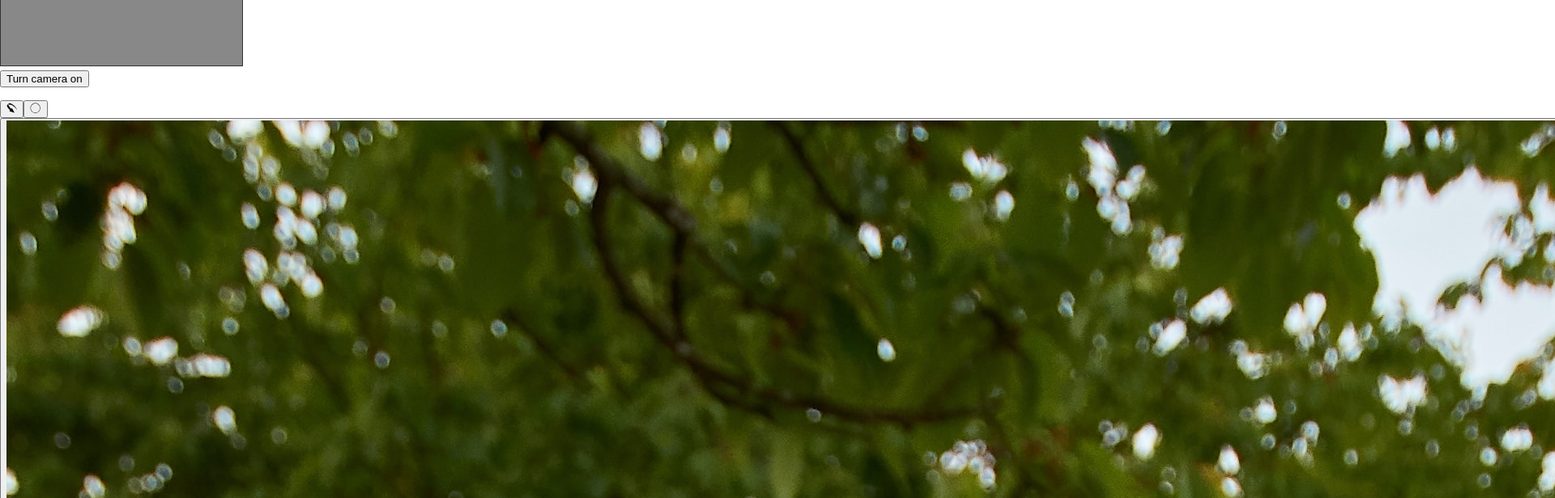
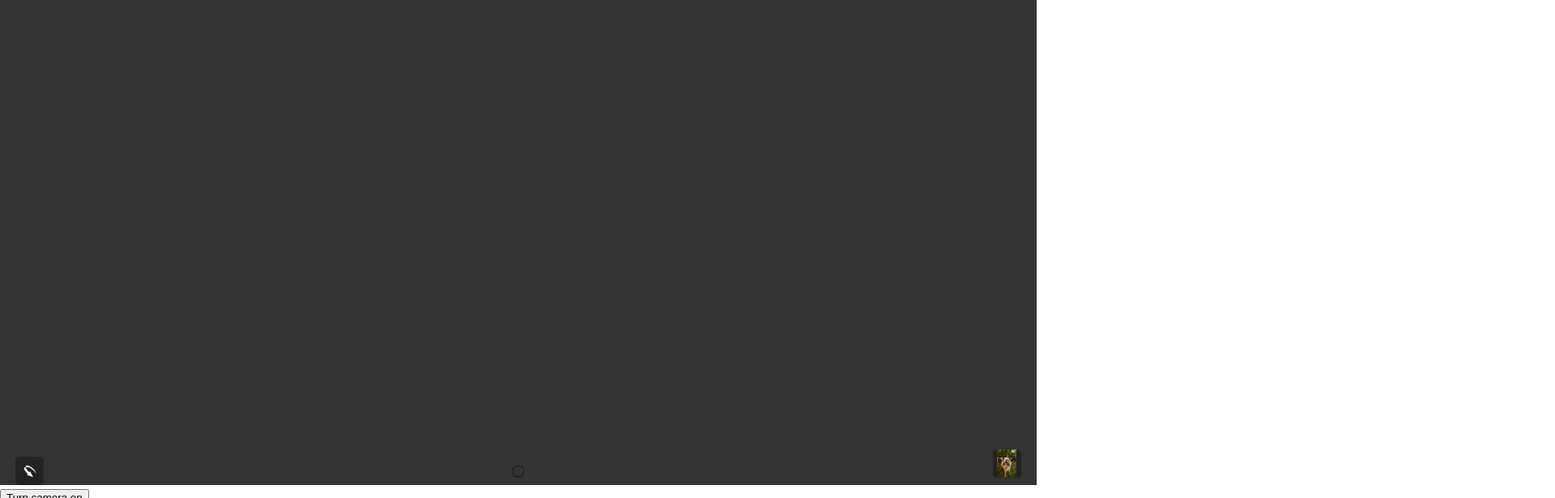
Before and after one commit to paccao/Instablam, a React (Vite) app: page / in a window 1280 px wide. Shown: the part 200-816 px from the top of the page at 81% size, 1920 px wide, since content can reach past the window. Built offline with nearby package versions, Linux system fonts and the light colour scheme.

Commit message:
Began styling the capture page

```diff
--- a/package.json
+++ b/package.json
@@ -10,7 +10,8 @@
     "react": "^17.0.0",
     "react-dom": "^17.0.0",
     "react-icons": "^4.3.1",
-    "react-router-dom": "^6.0.2"
+    "react-router-dom": "^6.0.2",
+    "styled-components": "^5.3.3"
   },
   "devDependencies": {
     "@vitejs/plugin-react": "^1.0.0",
--- a/src/App.jsx
+++ b/src/App.jsx
@@ -1,13 +1,13 @@
-import { BrowserRouter } from 'react-router-dom';
-import Pages from './routes/Index';
+import { BrowserRouter } from "react-router-dom"
+import Pages from "./routes/Index"
 
 function App() {
 	return (
-		<div className="App">
+		<>
 			<BrowserRouter>
-				<Pages/>
+				<Pages />
 			</BrowserRouter>
-		</div>
+		</>
 	)
 }
 
--- a/src/components/Media/CameraButtonsField.jsx
+++ b/src/components/Media/CameraButtonsField.jsx
@@ -2,6 +2,7 @@ import { useContext } from "react"
 import { MediaContext } from "../../contexts/MediaContext"
 import { handleImgError, takePicture } from "./mediaUtils"
 
+import styled from "styled-components"
 import { GiRapidshareArrow, GiCircle } from "react-icons/gi"
 
 export default function CameraButtonsField() {
@@ -9,11 +10,14 @@ export default function CameraButtonsField() {
 		useContext(MediaContext)
 
 	return (
-		<div>
-			<button>
-				<GiRapidshareArrow />
-			</button>
-			<button
+		<ButtonsContainer>
+			<MarginContainer>
+				<Button>
+					<DefaultButton>
+						<GiRapidshareArrow/>
+					</DefaultButton>
+				</Button>
+				<Button
 					onClick={() =>
 						takePicture(
 							videoStream,
@@ -24,18 +28,58 @@ export default function CameraButtonsField() {
 					}
 				>
 					<GiCircle />
-			</button>
-			<button>
-				<div>
+				</Button>
+				<Button>
+					<DefaultButton>
 						{lastImageTaken && (
-						<img
+							<PreviewImage
 								src={lastImageTaken}
 								alt="A preview of the last image taken in the gallery."
 								onError={handleImgError}
 							/>
 						)}
-				</div>
-			</button>
-		</div>
+					</DefaultButton>
+				</Button>
+			</MarginContainer>
+		</ButtonsContainer>
 	)
 }
+
+const ButtonsContainer = styled.section`
+	position: absolute;
+	bottom: 0;
+	width: 100%;
+`
+
+const MarginContainer = styled.div`
+	display: flex;
+	justify-content: space-between;
+	align-items: baseline;
+	margin: 0em 1.2em;
+`
+
+const Button = styled.button`
+	background: none;
+	color: inherit;
+	border: none;
+	padding: 0;
+	font: inherit;
+	cursor: pointer;
+	outline: inherit;
+`
+
+const DefaultButton = styled.div`
+	background-color: #222;
+	color:#fff;
+	width: 35px;
+	height: 35px;
+	border-radius: 5px;
+	display: flex;
+	justify-content: center;
+	align-items: center;
+`
+
+const PreviewImage = styled.img`
+	max-width: auto;
+	height: 100%;
+`
--- a/src/components/Media/Media.css
+++ b/src/components/Media/Media.css
@@ -1,9 +1,4 @@
-.camera-container {
+.camera-container video {
+	width: 100vw;
+	height: 100vh;
 }
-
-.camera-container video {
-	width: 300px;
-	height: 200px;
-	background-color: #888;
-	border: 1px solid #333;
-}
--- a/src/contexts/MediaContext.jsx
+++ b/src/contexts/MediaContext.jsx
@@ -22,6 +22,10 @@ export default function MediaProvider(props) {
 
 	useEffect(() => {
 		if (galleryPictures) setLastImageTaken(galleryPictures[length].url)
+	}, [])
+
+	useEffect(() => {
+		//TODO: load local storage for persistance
 	}, [])
 
 	/**
--- a/src/routes/CapturePage.jsx
+++ b/src/routes/CapturePage.jsx
@@ -1,14 +1,28 @@
 import Camera from "../components/Media/Camera"
 import CameraButtonsField from "../components/Media/CameraButtonsField"
+import styled from "styled-components"
 
 export default function CapturePage() {
 	return (
-		<>
-			<div>
-				<h1>Instablam</h1>
-			</div>
+		<Container>
+			<Header>Instablam</Header>
 			<Camera />
 			<CameraButtonsField />
-		</>
+		</Container>
 	)
 }
+
+const Container = styled.div`
+	background-color:#333;
+	position: relative;
+	height: 100vh;
+	width:100vw;
+`
+
+const Header = styled.h1`
+	margin-top: 0px;
+	position: absolute;
+	top:0;
+	width:100%;
+	text-align:center;
+`
```
Also changed, not shown: 1 other file (tests, documents, lock files or other folders). Lines whose indentation alone changed are shown as unchanged.
